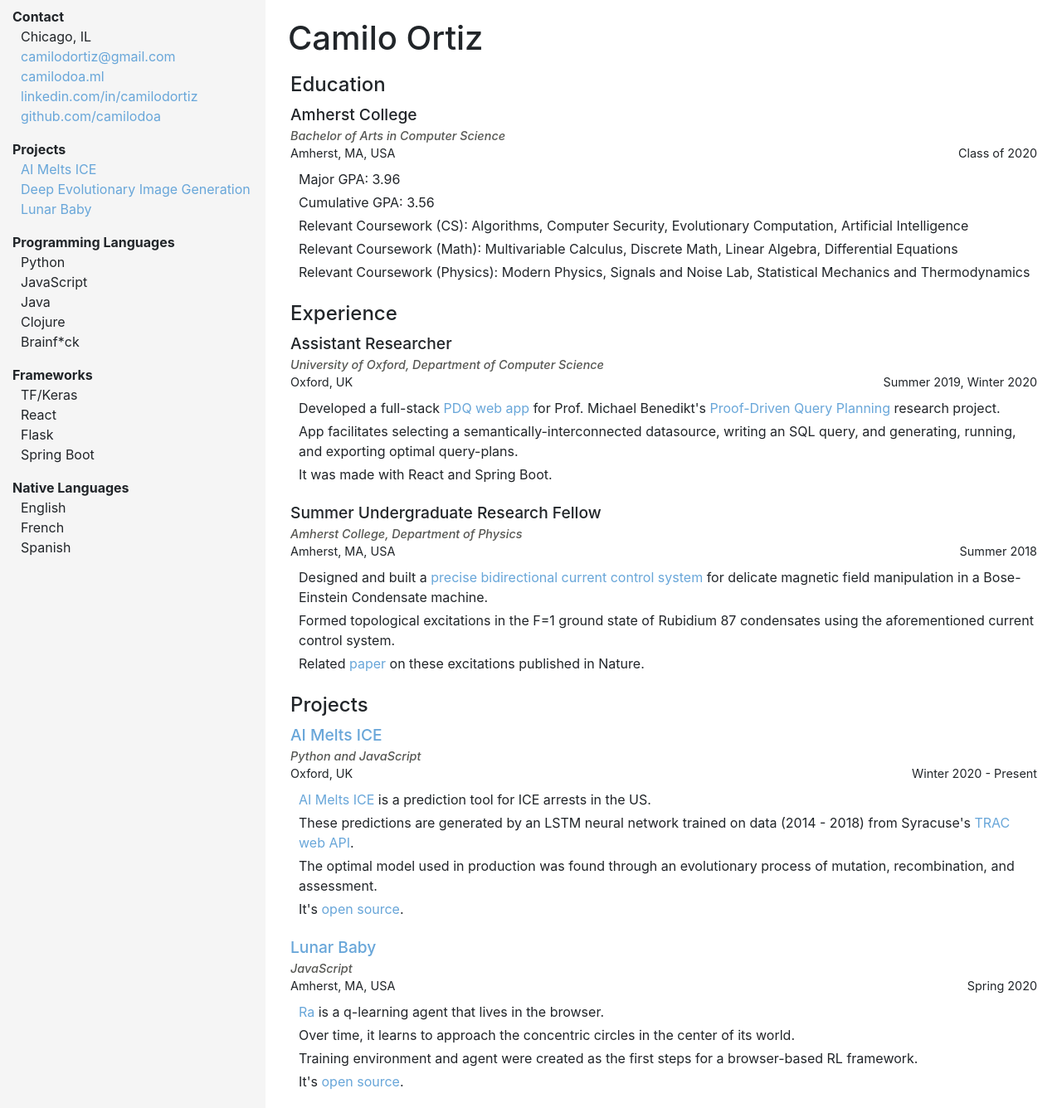
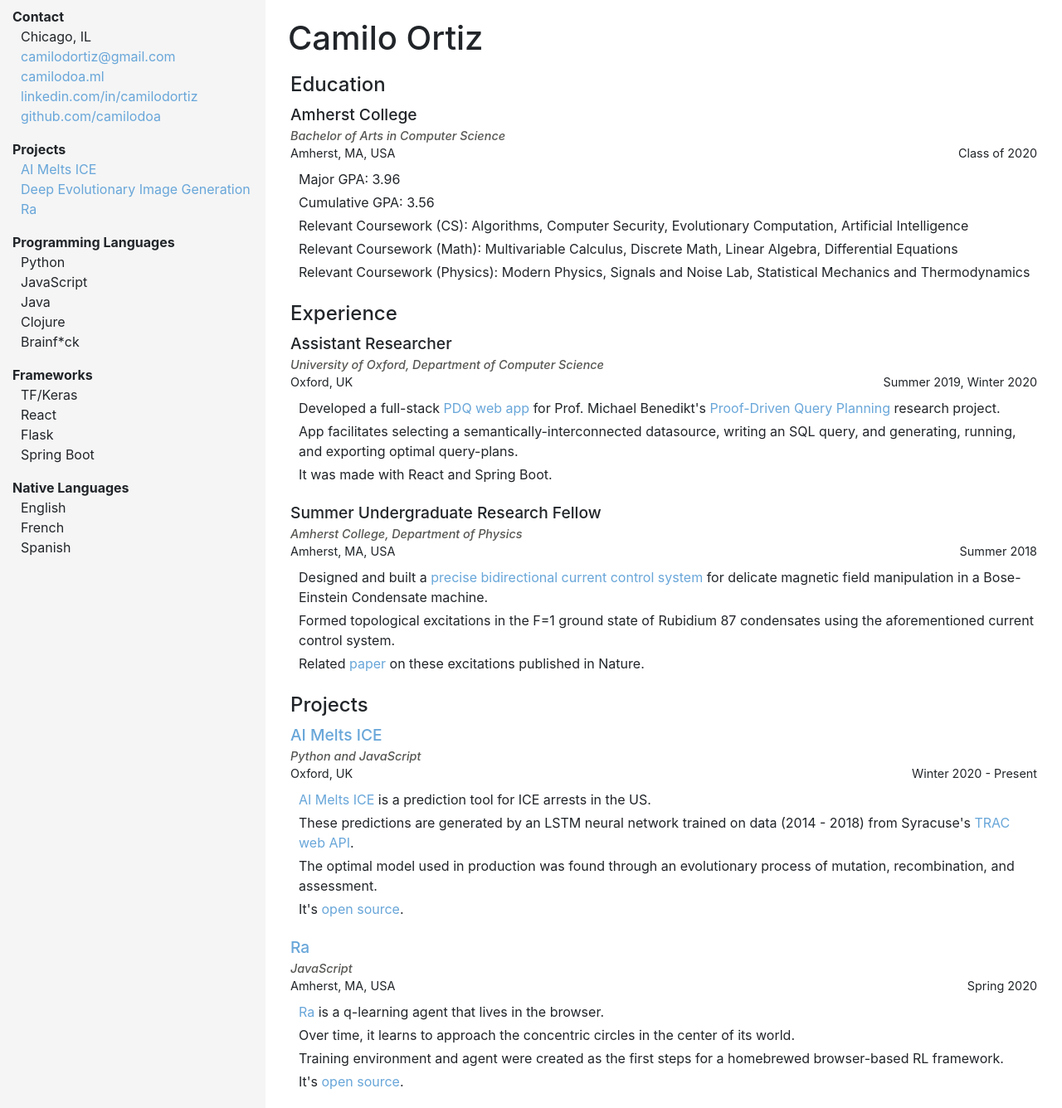
Before and after one commit to camilodoa/resume, a React (Create React App) app: page / in a window 1280 px wide. Shown: the whole page at 83% size. Built offline with nearby package versions, Linux system fonts and the light colour scheme.

Commit message:
update ra link

```diff
--- a/src/App.js
+++ b/src/App.js
@@ -14,7 +14,7 @@ export default function App() {
     {title : 'Projects',
     list : [<a href='https://ai-melts-ice.ml'>AI Melts ICE</a>,
       <a href='https://github.com/camilodoa/deig'>Deep Evolutionary Image Generation</a>,
-      <a href='https://lunarbaby.ml'>Lunar Baby</a>]},
+      <a href='https://ra.rlitb.ml'>Ra</a>]},
     {title : 'Programming Languages',
     list : ['Python', 'JavaScript', 'Java', 'Clojure', 'Brainf*ck']},
     {title : 'Frameworks',
@@ -112,14 +112,14 @@ export default function App() {
           <div>The optimal model used in production was found through an evolutionary process of mutation, recombination, and assessment.</div>,
           <div>It's <a href='https://github.com/camilodoa/ai-melts-ice'>open source</a>.</div>
         ]},
-        {title : <a href='https://lunarbaby.ml'>Lunar Baby</a>,
+        {title : <a href='https://ra.rlitb.ml'>Ra</a>,
         subtitle: 'JavaScript',
         location : 'Amherst, MA, USA',
         date : 'Spring 2020',
         list : [
-          <div><a href='https://lunarbaby.ml'>Ra</a> is a q-learning agent that lives in the browser.</div>,
+          <div><a href='https://ra.rlitb.ml'>Ra</a> is a q-learning agent that lives in the browser.</div>,
           <div>Over time, it learns to approach the concentric circles in the center of its world.</div>,
-          <div>Training environment and agent were created as the first steps for a browser-based RL framework.</div>,
+          <div>Training environment and agent were created as the first steps for a homebrewed browser-based RL framework.</div>,
           <div>It's <a href='https://github.com/camilodoa/ra'>open source</a>.</div>
         ]}
     ]}
```
